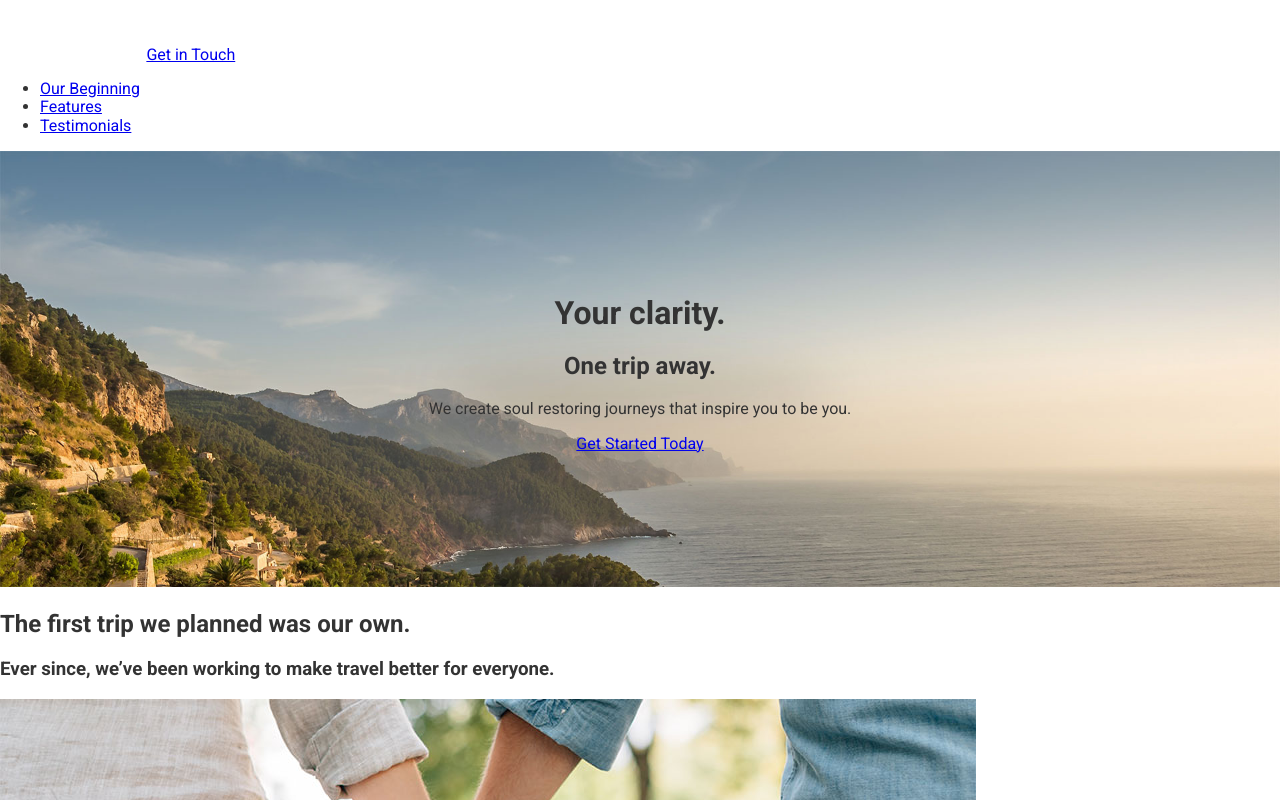
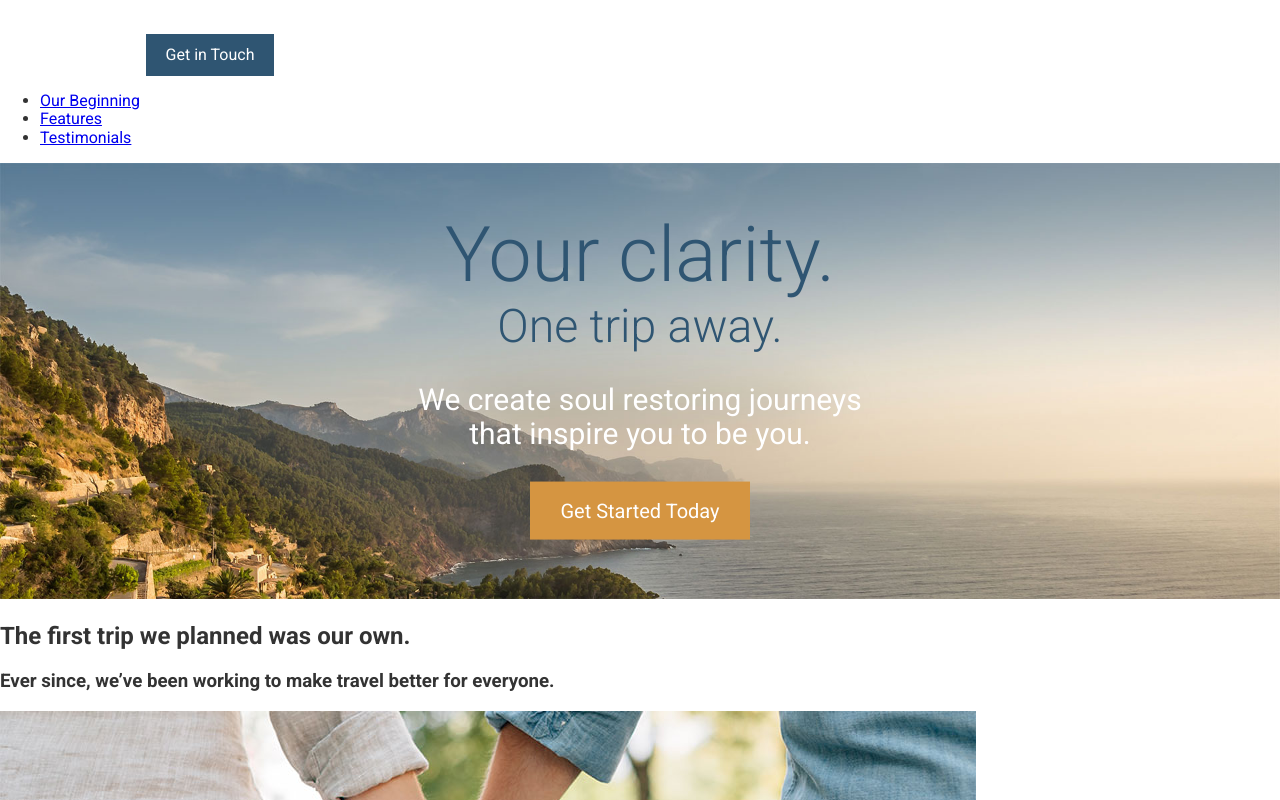
Before and after one commit to AmeerHamza111/travel, a website: page app/index.html in a window 1280 px wide. Shown: the top 800 px of the page. Drawn offline with Linux system fonts and the light colour scheme.

```diff
--- /dev/null
+++ b/app/assets/images/styles/base/_variables.css
@@ -0,0 +1,2 @@
+$mainBlue: #2f5572;
+$mainOrange: #d59541;
--- /dev/null
+++ b/app/assets/images/styles/modules/_btn.css
@@ -0,0 +1,15 @@
+.btn{
+    background-color: $mainBlue;
+    color: #fff;
+    text-decoration:none;
+    padding: .75rem 1.2rem;
+    display: inline-block;
+
+    &__orange{
+        background-color: $mainOrange;
+    }
+    &__large{
+        font-size: 1.25rem;
+        padding: 1.1rem 1.9rem;
+    }
+}
--- a/app/assets/images/styles/modules/_large-hero.css
+++ b/app/assets/images/styles/modules/_large-hero.css
@@ -1,8 +1,7 @@
 .large-hero {
   position: relative;
-}
 
-.large-hero__text-content {
+  &__text-content {
     position: absolute;
     top: 50%;
     transform: translateY(-50%);
@@ -10,3 +9,29 @@
     width: 100%;
     text-align: center;
   }
+
+  &__title {
+    font-weight: 300;
+    color: $mainBlue;
+    font-size: 4.8rem;
+    margin: 0;
+  }
+
+  &__subtitle {
+    font-weight: 300;
+    color: $mainBlue;
+    font-size: 2.9rem;
+    margin: 0;
+  }
+  &__description {
+    color: white;
+    font-size: 1.875rem;
+    font-size: 100;
+    text-shadow: 2px 2px o rgba(0, 0, 0, .1);
+    max-width: 30rem; /* text wrap*/
+    margin-left: auto;
+    margin-right: auto;
+  }
+
+
+}
--- a/app/assets/images/styles/styles.css
+++ b/app/assets/images/styles/styles.css
@@ -1,5 +1,6 @@
 @import "normalize.css";
+@import "base/_variables.css";
 @import "modules/_large-hero.css";
 @import "base/_global.css";
-
+@import "modules/_btn.css";
 /* importing the node modules package */
--- a/app/index.html
+++ b/app/index.html
@@ -10,7 +10,7 @@
 <body>
   <header>
     <img src="assets/images/icons/clear-view-escapes.svg">
-    <a href="#">Get in Touch</a>
+    <a href="#" class="btn">Get in Touch</a>
     <nav>
       <ul>
         <li><a href="#our-beginning">Our Beginning</a></li>
@@ -23,10 +23,10 @@
   <div class="large-hero">
     <img src="assets/images/hero--large.jpg">
     <div class="large-hero__text-content">
-      <h1>Your clarity.</h1>
-    <h2>One trip away.</h2>
-    <p>We create soul restoring journeys that inspire you to be you.</p>
-    <p><a href="#">Get Started Today</a></p>
+      <h1 class="large-hero__title">Your clarity.</h1>
+    <h2 class="large-hero__subtitle">One trip away.</h2>
+    <p class="large-hero__description">We create soul restoring journeys that inspire you to be you.</p>
+    <p><a href="#" class="btn btn__orange btn__large">Get Started Today</a></p>
     </div>
   </div>
 
@@ -84,7 +84,7 @@
   </div>
 
   <footer>
-    <p>Copyright &copy; 2016 Clear View Escapes. All rights reserved. <a href="#">Get in Touch</a></p>
+    <p>Copyright &copy; 2016 Clear View Escapes. All rights reserved. <a href="#" class="btn btn__color">Get in Touch</a></p>
   </footer>
 </body>
 </html>
--- a/app/temp/styles/styles.css
+++ b/app/temp/styles/styles.css
@@ -351,6 +351,8 @@
 
 .large-hero {
   position: relative;
+
+
 }
 
 .large-hero__text-content {
@@ -360,6 +362,30 @@
     left: 0;
     width: 100%;
     text-align: center;
+  }
+
+.large-hero__title {
+    font-weight: 300;
+    color: #2f5572;
+    font-size: 4.8rem;
+    margin: 0;
+  }
+
+.large-hero__subtitle {
+    font-weight: 300;
+    color: #2f5572;
+    font-size: 2.9rem;
+    margin: 0;
+  }
+
+.large-hero__description {
+    color: white;
+    font-size: 1.875rem;
+    font-size: 100;
+    text-shadow: 2px 2px o rgba(0, 0, 0, .1);
+    max-width: 30rem; /* text wrap*/
+    margin-left: auto;
+    margin-right: auto;
   }
 
 body {
@@ -372,4 +398,21 @@
   height: auto;
 }
 
+.btn{
+    background-color: #2f5572;
+    color: #fff;
+    text-decoration:none;
+    padding: .75rem 1.2rem;
+    display: inline-block;
+}
+
+.btn__orange{
+        background-color: #d59541;
+    }
+
+.btn__large{
+        font-size: 1.25rem;
+        padding: 1.1rem 1.9rem;
+    }
+
 /* importing the node modules package */
--- a/package.json
+++ b/package.json
@@ -10,6 +10,7 @@
   "license": "ISC",
   "devDependencies": {
     "autoprefixer": "^9.7.6",
+    "browser-sync": "^2.26.7",
     "gulp": "^4.0.2",
     "gulp-postcss": "^8.0.0",
     "gulp-watch": "^5.0.1",
```
Also changed, not shown: gulpfile.js (+14 -3 lines), 1 other file. Lines whose indentation alone changed are shown as unchanged.
